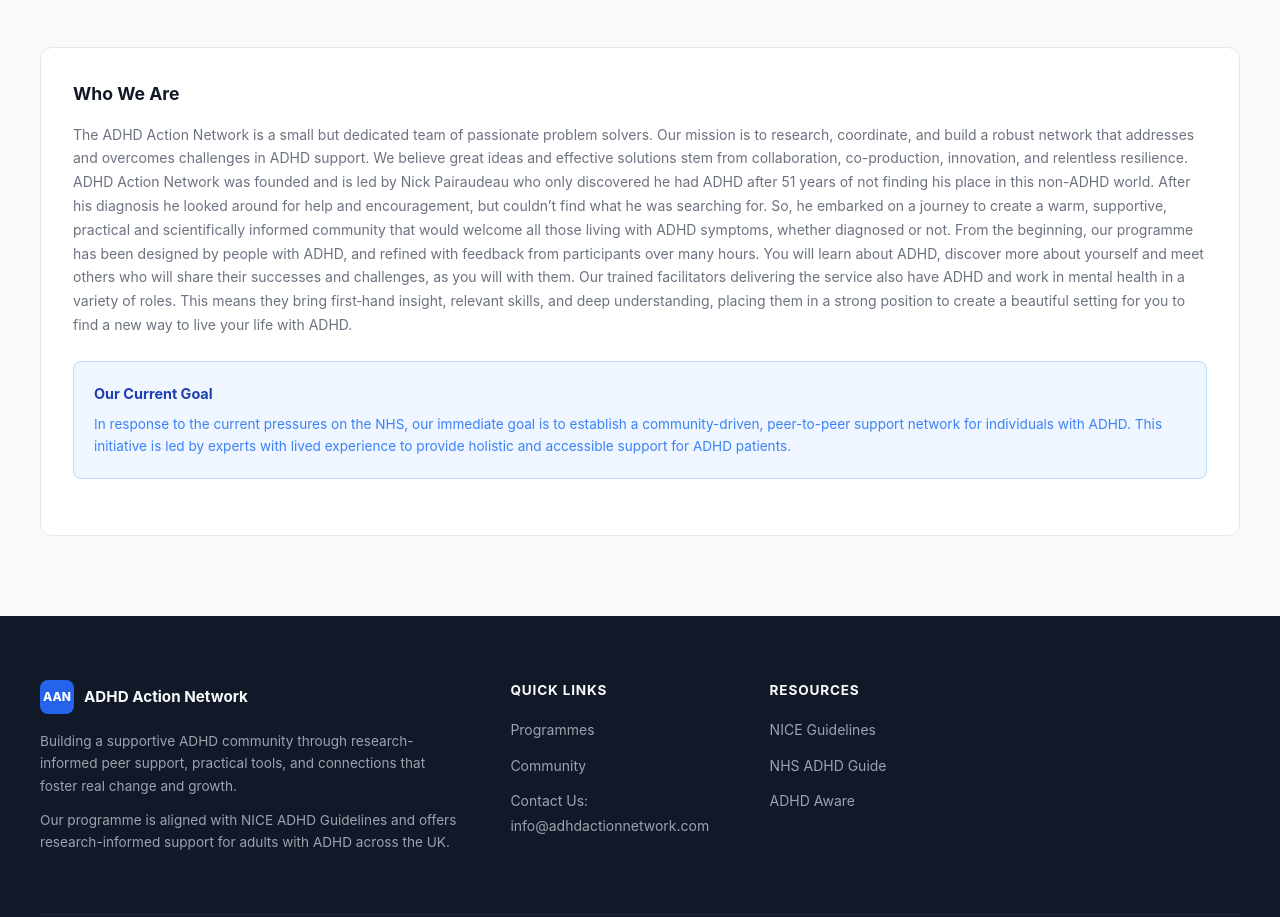
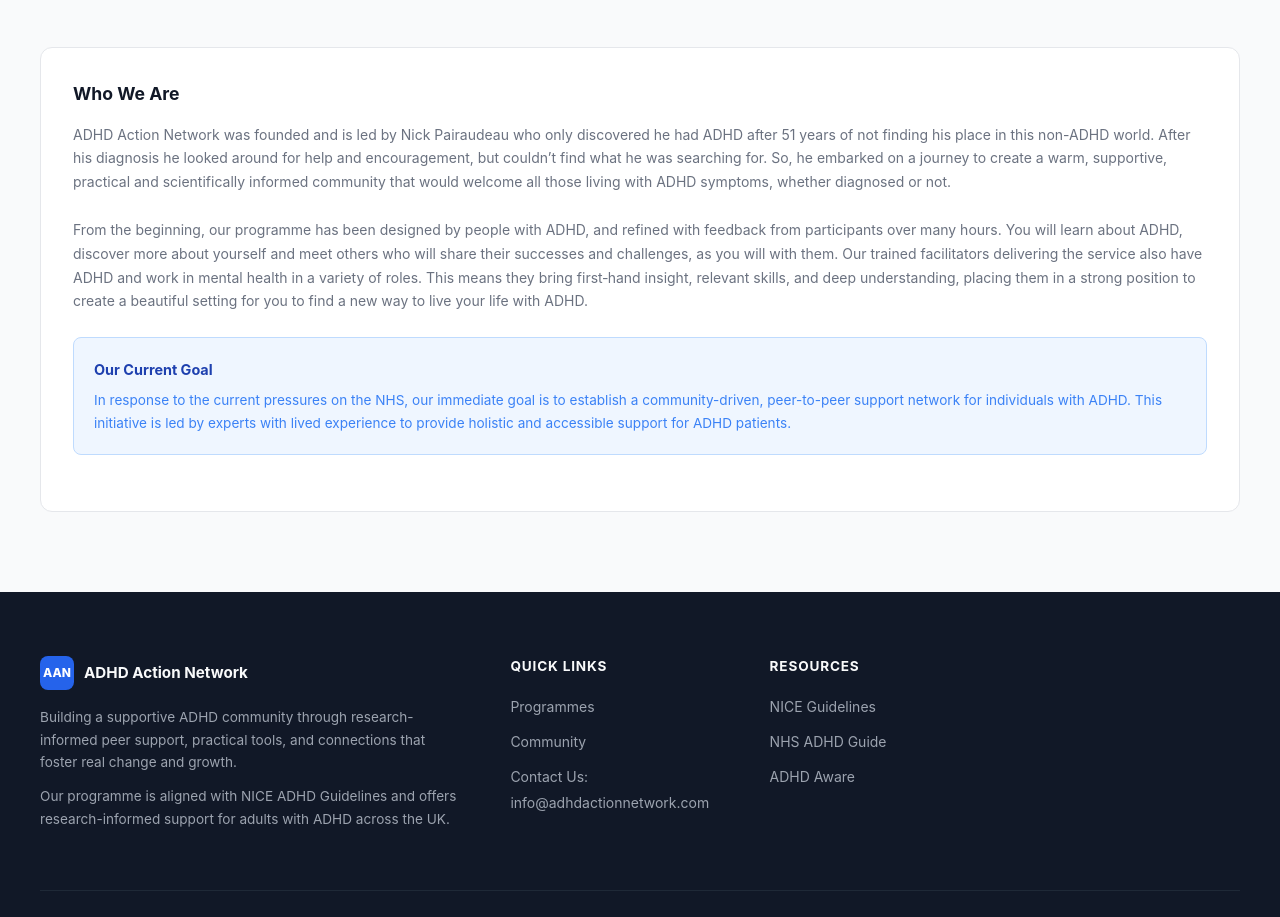
Before and after one commit to ginnyedelstein/adhdactionnetwork, a Next.js app: page / in a window 1280 px wide. Shown: the part 5120-6037 px from the top of the page. Built offline with nearby package versions, Linux system fonts and the light colour scheme.

Commit message:
About Us updates

```diff
--- a/src/components/Team.tsx
+++ b/src/components/Team.tsx
@@ -227,19 +227,13 @@
           <AboutBox>
             <AboutTitle>Who We Are</AboutTitle>
             <AboutText>
-              The ADHD Action Network is a small but dedicated team of
-              passionate problem solvers. Our mission is to research, coordinate,
-              and build a robust network that addresses and overcomes challenges
-              in ADHD support. We believe great ideas and effective solutions
-              stem from collaboration, co-production, innovation, and relentless
-              resilience.
-
               ADHD Action Network was founded and is led by Nick Pairaudeau who only discovered he had ADHD after 51 years
               of not finding his place in this non-ADHD world. After his diagnosis he looked around for help and encouragement,
               but couldn’t find what he was searching for. So, he embarked on a journey to create a warm, supportive, practical
               and scientifically informed community that would welcome all those living with ADHD symptoms, whether
               diagnosed or not.
-
+            </AboutText>
+            <AboutText>
               From the beginning, our programme has been designed by people with ADHD, and refined with feedback from
               participants over many hours. You will learn about ADHD, discover more about yourself and meet others who will
               share their successes and challenges, as you will with them.
```
